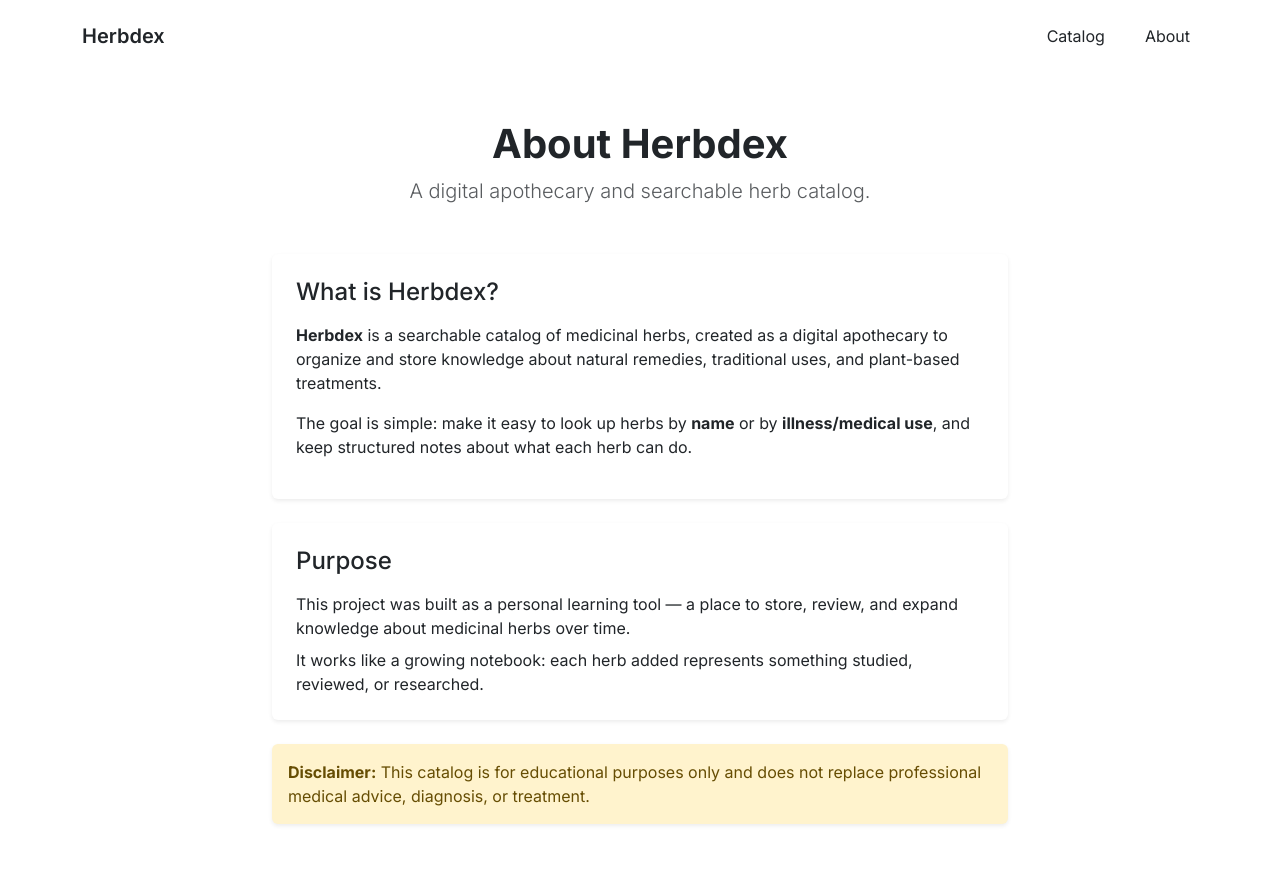
After one commit to AppRonin/herbdex-django, a Django app: page /about/ in a window 1280 px wide. The commit adds this page. Run offline with Django 5.2, Linux system fonts and the light colour scheme; some libraries are stand-ins or nearby versions.

Commit message:
About Page

```diff
--- a/catalog/urls.py
+++ b/catalog/urls.py
@@ -3,6 +3,7 @@ from django.urls import path
 from . import views
 
 urlpatterns = [
+    path('about/', views.about, name='about'),
     path('', views.catalog, name='catalog'),
-    path('<slug:herb_slug>/', views.herb_detail, name='herb_detail')
+    path('<slug:herb_slug>/', views.herb_detail, name='herb_detail'),
 ]
--- a/catalog/views.py
+++ b/catalog/views.py
@@ -16,3 +16,6 @@ def herb_detail(request, herb_slug):
     context = {'herb': herb, 'medical_uses': medical_uses}
 
     return render(request, 'catalog/herb_detail.html', context)
+
+def about(request):
+    return render(request, 'catalog/about.html')
--- /dev/null
+++ b/templates/catalog/about.html
@@ -0,0 +1,64 @@
+{% extends 'base.html' %} {% load static %}
+
+<!-- title -->
+{% block title %} Herbdex | About {%endblock %}
+
+<!-- Content -->
+{% block content %}
+<div class="container py-5">
+  <div class="row justify-content-center">
+    <div class="col-12 col-md-8">
+      <!-- Header -->
+      <div class="text-center mb-5">
+        <h1 class="fw-bold">About Herbdex</h1>
+        <p class="lead text-muted">
+          A digital apothecary and searchable herb catalog.
+        </p>
+      </div>
+
+      <!-- Main Card -->
+      <div class="card shadow-sm border-0 mb-4">
+        <div class="card-body p-4">
+          <h4 class="mb-3">What is Herbdex?</h4>
+          <p>
+            <strong>Herbdex</strong> is a searchable catalog of medicinal herbs,
+            created as a digital apothecary to organize and store knowledge
+            about natural remedies, traditional uses, and plant-based
+            treatments.
+          </p>
+
+          <p>
+            The goal is simple: make it easy to look up herbs by
+            <strong>name</strong> or by <strong>illness/medical use</strong>,
+            and keep structured notes about what each herb can do.
+          </p>
+        </div>
+      </div>
+
+      <!-- Purpose -->
+      <div class="card shadow-sm border-0 mb-4">
+        <div class="card-body p-4">
+          <h4 class="mb-3">Purpose</h4>
+
+          <p class="mb-2">
+            This project was built as a personal learning tool — a place to
+            store, review, and expand knowledge about medicinal herbs over time.
+          </p>
+
+          <p class="mb-0">
+            It works like a growing notebook: each herb added represents
+            something studied, reviewed, or researched.
+          </p>
+        </div>
+      </div>
+
+      <!-- Disclaimer -->
+      <div class="alert alert-warning border-0 shadow-sm">
+        <strong>Disclaimer:</strong>
+        This catalog is for educational purposes only and does not replace
+        professional medical advice, diagnosis, or treatment.
+      </div>
+    </div>
+  </div>
+</div>
+{% endblock %}
--- a/templates/includes/navbar.html
+++ b/templates/includes/navbar.html
@@ -25,7 +25,7 @@
         </li>
 
         <li class="nav-item">
-          <a href="#" class="nav-link text-dark">About</a>
+          <a href="{% url 'about' %}" class="nav-link text-dark">About</a>
         </li>
       </ul>
     </div>
@@ -49,6 +49,6 @@
   <div class="offcanvas-body p-0">
     <a href="{% url 'catalog' %}" class="drawer-item">Search</a>
 
-    <a class="drawer-item">About</a>
+    <a href="{% url 'about' %}" class="drawer-item">About</a>
   </div>
 </div>
```
